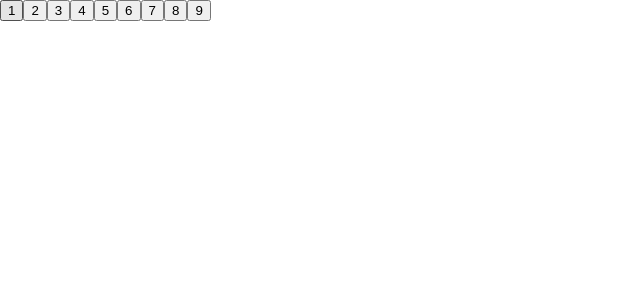
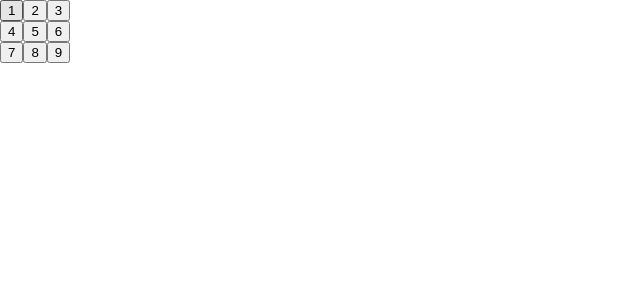
Before and after one commit to IllSmithDa/calculator, a React (Create React App) app in the folder calculator/: page / in a window 1280 px wide. Shown: the top 300 px of the page, without its empty margins (0-640 px from the left). Built offline with nearby package versions, Linux system fonts and the light colour scheme.

Commit message:
added buttons

```diff
--- a/calculator/src/App.js
+++ b/calculator/src/App.js
@@ -13,15 +13,21 @@ class App extends Component {
   render() {
     return (
       <div>
+        <div>
           <button>1</button>
           <button>2</button>
           <button>3</button>
+        </div>
+        <div>
           <button>4</button>
           <button>5</button>
           <button>6</button>
+        </div>
+        <div>
           <button>7</button>
           <button>8</button>
           <button>9</button>
+        </div>
       </div>
     );
   }
```
Lines whose indentation alone changed are shown as unchanged.
